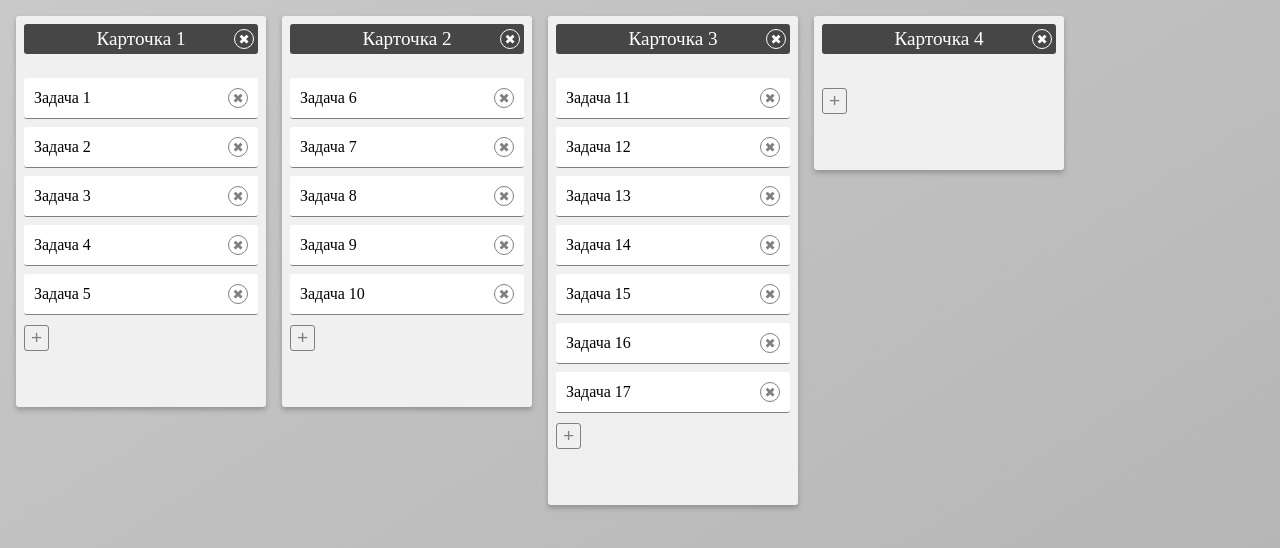
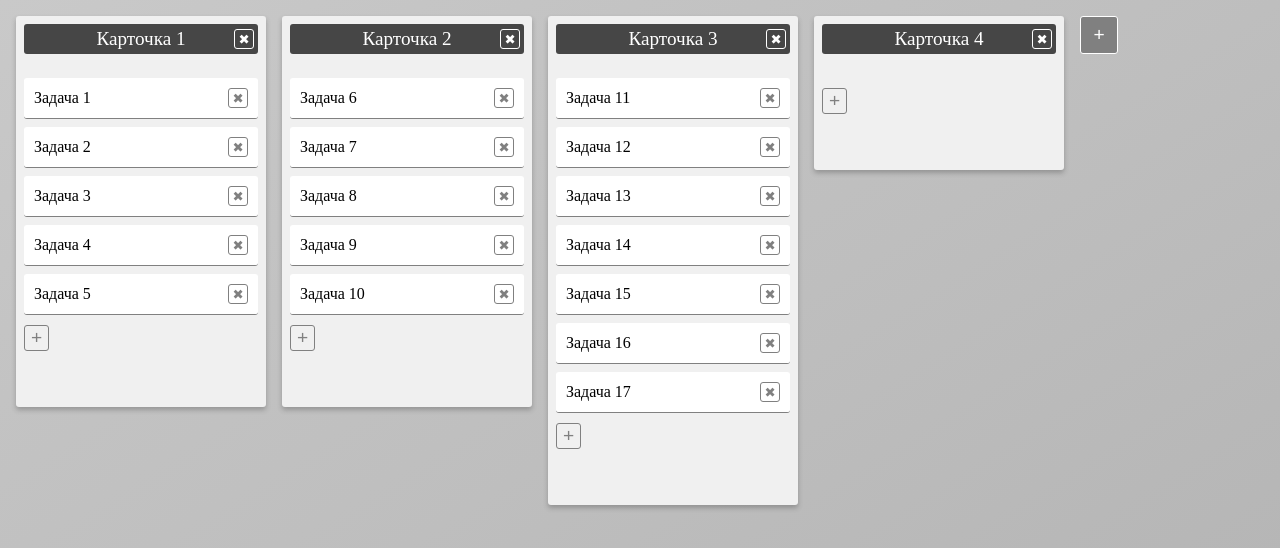
Before and after one commit to SergeyLebidko/drag_and_drop_demo, a React (Create React App) app: page / in a window 1280 px wide. Shown: the top 548 px of the page. Built offline with nearby package versions, Linux system fonts and the light colour scheme.

Commit message:
Добавлена кнопка создания карточек

```diff
--- a/src/components/CardList/CardList.scss
+++ b/src/components/CardList/CardList.scss
@@ -18,4 +18,19 @@
   .card_panel + .card_panel {
     margin-left: 1em;
   }
+
+  .card_panel + &__control_block {
+    margin-left: 1em;
+  }
+
+  &__add_card {
+    width: 2em;
+    height: 2em;
+    background-color: gray;
+    border: 1px solid white;
+    border-radius: 3px;
+    color: white;
+    font-size: 1.2rem;
+    cursor: pointer;
+  }
 }
--- a/src/components/CardList/CardList.tsx
+++ b/src/components/CardList/CardList.tsx
@@ -13,6 +13,9 @@ const CardList: React.FC = () => {
                 .sort((a, b) => a.order - b.order)
                 .map(card => <CardPanel key={card.id} card={card}/>)
             }
+            <li className="card_list__control_block">
+                <button className="card_list__add_card">+</button>
+            </li>
         </ul>
     );
 }
--- a/src/components/CardPanel/CardPanel.scss
+++ b/src/components/CardPanel/CardPanel.scss
@@ -40,7 +40,7 @@
     width: 20px;
     height: 20px;
     border: 1px solid white;
-    border-radius: 50%;
+    border-radius: 3px;
     background-color: transparent;
     color: white;
     cursor: pointer;
--- a/src/components/TaskPanel/TaskPanel.scss
+++ b/src/components/TaskPanel/TaskPanel.scss
@@ -28,7 +28,7 @@
     width: 20px;
     height: 20px;
     border: 1px solid gray;
-    border-radius: 50%;
+    border-radius: 3px;
     background-color: transparent;
     color: gray;
     cursor: pointer;
```
